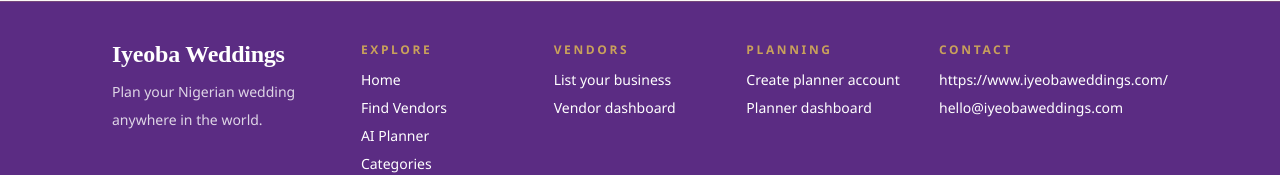
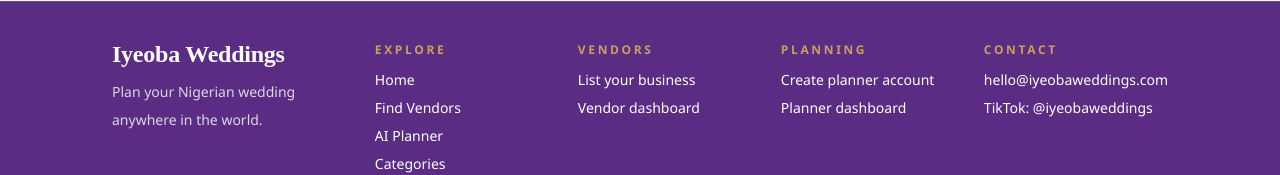
Before and after one commit to mercygold/iyeoba-weddings, a Next.js app: page / in a window 1280 px wide. Shown: the part 3994-4169 px from the top of the page. Built offline with nearby package versions, Linux system fonts and the light colour scheme; no server answers; the database is empty.

Commit message:
Update footer contact links

```diff
--- a/src/components/site-footer.tsx
+++ b/src/components/site-footer.tsx
@@ -37,11 +37,8 @@
         <FooterColumn
           title="Contact"
           links={[
-            {
-              href: "https://www.iyeobaweddings.com/",
-              label: "https://www.iyeobaweddings.com/",
-            },
             { href: "mailto:hello@iyeobaweddings.com", label: "hello@iyeobaweddings.com" },
+            { href: "https://www.tiktok.com/@iyeobaweddings", label: "TikTok: @iyeobaweddings" },
           ]}
         />
       </div>
```
